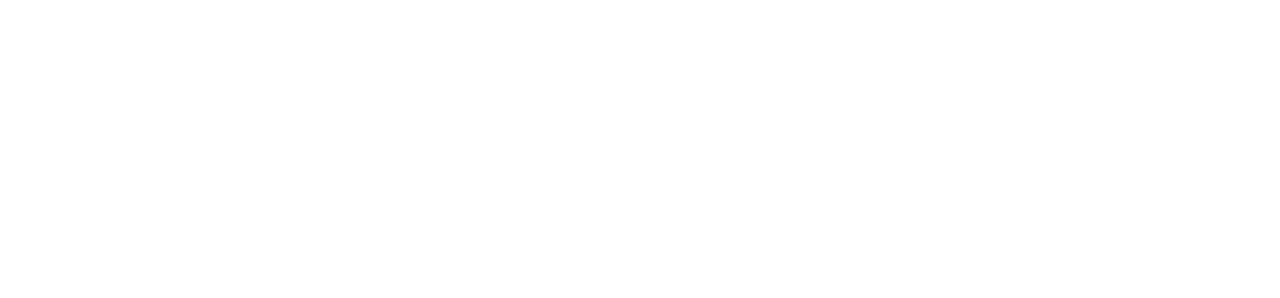
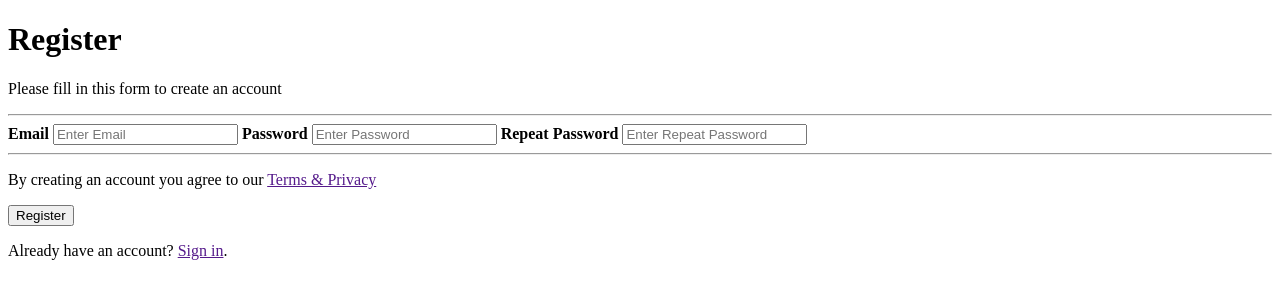
Before and after one commit to Makino2002/SET2025, a plain HTML site: page index.html in a window 1280 px wide. Drawn offline with Linux system fonts and the light colour scheme.

Commit message:
SET25-39

```diff
--- a/index.html
+++ b/index.html
@@ -3,7 +3,32 @@
   <head>
     <meta charset="UTF-8" />
     <meta name="viewport" content="width=device-width, initial-scale=1.0" />
-    <title>Document</title>
+    <title>Register</title>
   </head>
-  <body></body>
+  <body>
+    <h1>Register</h1>
+    <p>Please fill in this form to create an account</p>
+    <hr />
+    <form action="">
+      <label for="Email"><b>Email</b></label>
+      <input type="email" id="Email" placeholder="Enter Email" />
+
+      <label for="Password"><b>Password</b></label>
+      <input type="password" id="Password" placeholder="Enter Password" />
+
+      <label for="RepeatPassword"><b>Repeat Password</b></label>
+      <input
+        type="password"
+        id="RepeatPassword"
+        placeholder="Enter Repeat Password"
+      />
+    </form>
+    <hr />
+    <p>
+      By creating an account you agree to our
+      <a href="">Terms & Privacy</a>
+    </p>
+    <button type="">Register</button>
+    <p>Already have an account? <a href="">Sign in</a>.</p>
+  </body>
 </html>
```
Also changed, not shown: index.css (deleted), index.js (deleted).
